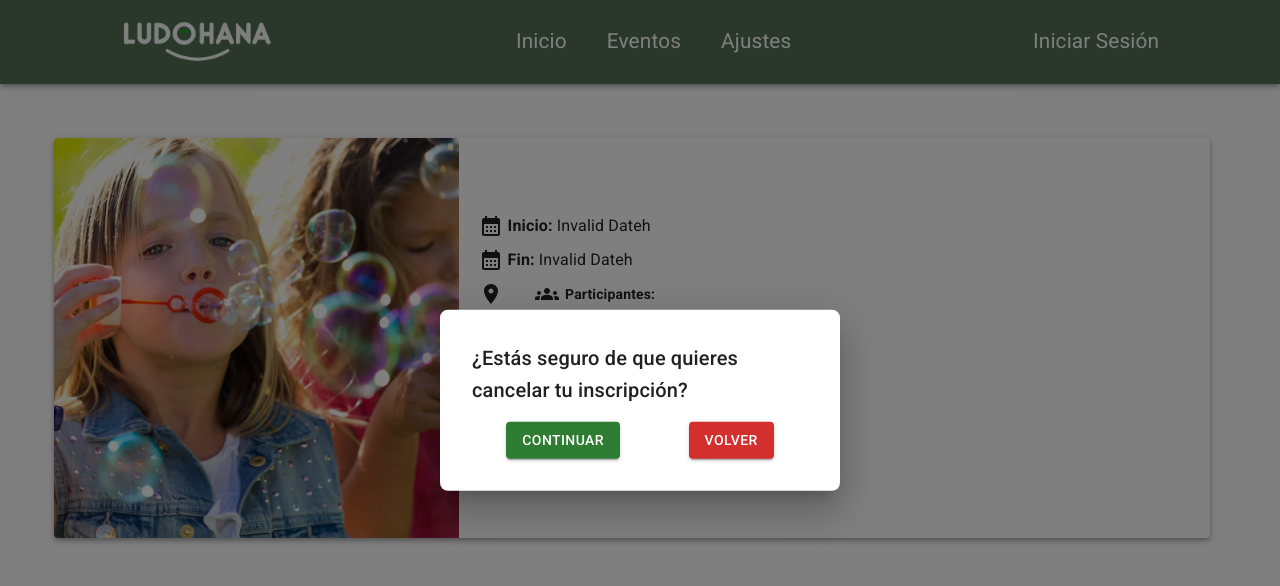
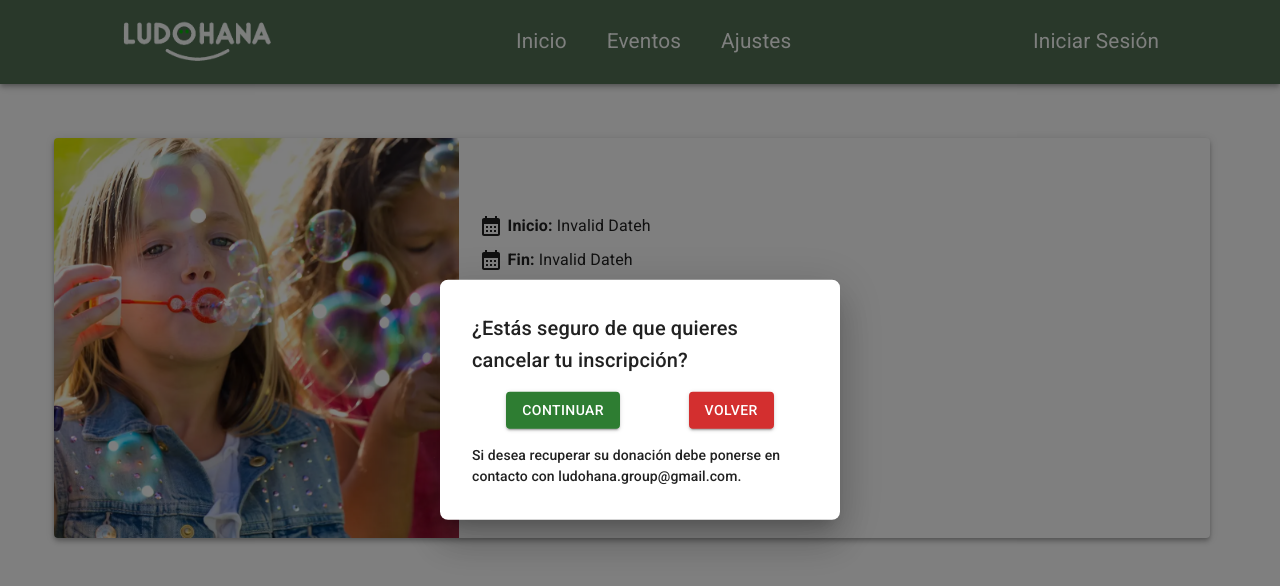
Before and after one commit to judifede/LudOhana, a React (Vite) app: page /events/1 in a window 1280 px wide. Both pictures are taken after a click on the button "CANCELAR INSCRIPCIÓN". Shown: the top 586 px of the page. Built offline with nearby package versions, Linux system fonts and the light colour scheme; no server answers.

Commit message:
warningCancelIns

```diff
--- a/src/Components/EventDetails/EventDetails.jsx
+++ b/src/Components/EventDetails/EventDetails.jsx
@@ -44,8 +44,9 @@ const EventDetails = () => {
   const [modalInscribe, setModalInscribe] = useState('')
   const [modalCancelInscribe, setModalCancelInscribe] = useState('')
   const [inscribed, setInscribed] = useState(1)
+  const [userEvents, setUserEvents] = useState([])
+
   const [isUserInscribed, setIsUserInscribed] = useState()
-  const [userEvents, setUserEvents] = useState([])
 
   const messageReq =
     events.contributionRequired &&
@@ -92,7 +93,7 @@ const EventDetails = () => {
     const data = await deleteUserEvent(eventId)
 
     console.log(data)
-
+    setIsUserInscribed(false)
   }
 
   useEffect(() => {
@@ -240,8 +241,8 @@ const EventDetails = () => {
                 color={isUserInscribed ? 'error' : 'success'}
                 onClick={() => {
                   isUserInscribed
-                  ? setModalCancelInscribe('open')
-                  : setModalInscribe('open')
+                    ? setModalCancelInscribe('open')
+                    : setModalInscribe('open')
                 }}
               >
                 {isUserInscribed ? 'Cancelar inscripción' : 'Inscribirse'}
@@ -366,6 +367,16 @@ const EventDetails = () => {
                       Volver
                     </Button>
                   </Box>
+                  <Typography
+                    id="modal-warning"
+                    variant="subtitle2"
+                    component="p"
+                    sx={{marginTop: "16px"}}
+                    textAlign={'left'}
+                  >
+                    {warningCancelIns}
+                  </Typography>
+
                 </Box>
               </Modal>
 
```
